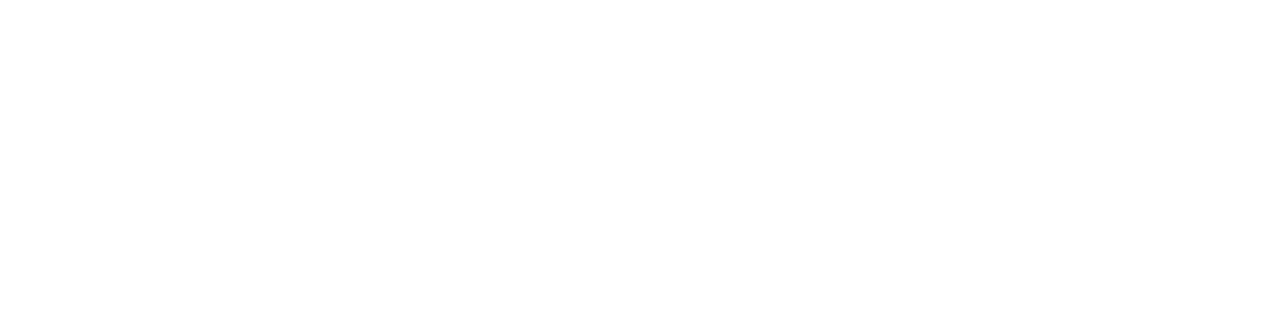
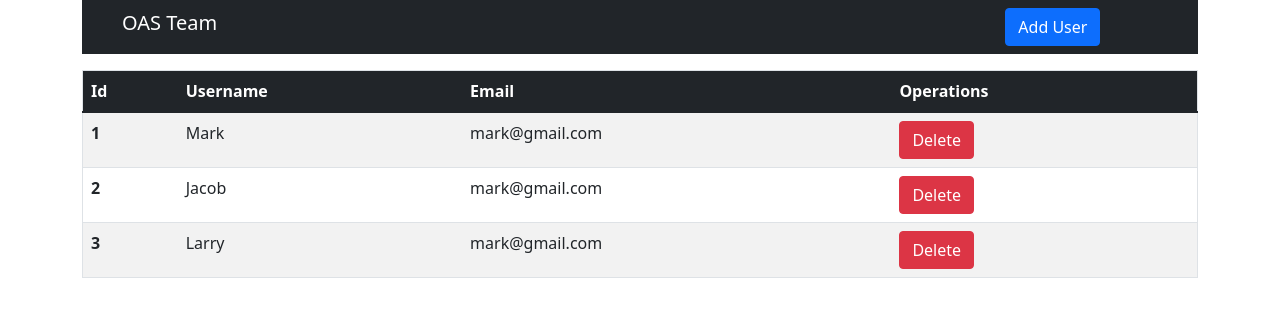
Before and after one commit to rahimasalman/Oas-front, a React (Create React App) app: page /home in a window 1280 px wide. Before the commit this address had no page. Shown: the top 316 px of the page. Built offline with nearby package versions, Linux system fonts and the light colour scheme.

Commit message:
Create: (AddUser.js and  Home,js), Update: (data.js amd App.js)

```diff
--- a/package.json
+++ b/package.json
@@ -10,12 +10,15 @@
     "devextreme": "^21.2.3",
     "devextreme-react": "^21.2.3",
     "font-awesome": "^4.7.0",
+    "history": "^5.1.0",
     "node-sass": "^6.0.1",
     "react": "^17.0.2",
     "react-bootstrap": "^2.0.2",
     "react-dom": "^17.0.2",
     "react-router-dom": "^6.0.2",
     "react-scripts": "4.0.3",
+    "reactstrap": "^9.0.1",
+    "uuid": "^8.3.2",
     "web-vitals": "^1.1.2"
   },
   "scripts": {
--- /dev/null
+++ b/src/AddUser.js
@@ -0,0 +1,56 @@
+import React, {useState} from 'react';
+import {Link} from 'react-router-dom'
+import {
+    Form,
+    FormGroup,
+    Label,
+    Input,
+    Button
+} from 'reactstrap'
+
+const AddUser = () =>{
+    const [user, setUser] = useState({
+        username: "",
+        email: ""
+    });
+    const {username, email} = user
+    const onInputChange= (e) => {
+        setUser({...user, [e.target.name]: e.target.value})
+    };
+
+    const onSubmit = (e) => {
+        e.preventDefault();
+    }
+
+    return (
+        <>
+            <h2 className="text-center mb-4">Add a user</h2>
+            <Form className="container m-3" onSubmit={e=> onSubmit(e)}>
+                <FormGroup>
+                    <Label>Name</Label>
+                    <Input type='text'
+                           name="username"
+                           placeholder="Enter Name"
+                    value={username}
+                           onChange={e => onInputChange(e)}
+                    ></Input>
+                </FormGroup>
+                <FormGroup>
+                    <Label>Email</Label>
+                    <Input type='email'
+                           placeholder="Enter email"
+                    value={email}
+                           name="email"
+                    onChange={e => onInputChange(e)}></Input>
+                </FormGroup>
+                <Button type='submit' color="success">
+                    Submit
+                </Button>
+                <Link to="/home" className="btn btn-danger m-2">Cancel</Link>
+            </Form>
+        </>
+
+    );
+}
+
+export default AddUser;
--- a/src/App.js
+++ b/src/App.js
@@ -1,6 +1,7 @@
 import './App.css'
-import DashBoard from './pages/Dashboard/Dashboard'
 import SignIn from './pages/SignIn/SignIn'
+import Home from './Home'
+import AddUser from './AddUser'
 
 import { BrowserRouter as Router, Routes, Route } from 'react-router-dom'
 
@@ -9,7 +10,8 @@
     <Router>
       <Routes>
         <Route exact path="/" element={<SignIn />} />
-        <Route exact path="/dashboard" element={<DashBoard />} />
+          <Route exact path="/home" element={<Home />} />
+        <Route exact path="/add" element={<AddUser />} />
       </Routes>
     </Router>
   )
--- /dev/null
+++ b/src/Home.js
@@ -0,0 +1,69 @@
+import React from 'react';
+import {Link} from 'react-router-dom'
+import {
+    Nav,
+    Navbar,
+    NavItem,
+    NavbarBrand,
+    Row,
+    Col
+}
+from 'reactstrap'
+
+function Home(props) {
+    return (
+       <div className="container">
+            <Navbar color="dark" dark className="mb-3">
+             <Row className='w-100 mx-3' >
+                 <Col lg={10}>
+                 <NavbarBrand href="/home"> OAS Team
+                 </NavbarBrand>
+                 </Col>
+                 <Col lg={2}  >
+                 <Nav>
+                     <NavItem>
+                         <Link className="btn btn-primary" to="/add">
+                             Add User
+                         </Link>
+                     </NavItem>
+                 </Nav>
+                 </Col>
+             </Row>
+            </Navbar>
+
+           <table className="table table-striped border ">
+               <thead className=" bg-dark text-white ">
+                   <tr>
+                       <th scope="col">Id</th>
+                       <th scope="col">Username</th>
+                       <th scope="col">Email</th>
+                       <th scope="col">Operations</th>
+                   </tr>
+               </thead>
+               <tbody>
+                   <tr>
+                       <th scope="row">1</th>
+                       <td>Mark</td>
+                       <td>mark@gmail.com</td>
+                       <td><Link to="/"  className="btn btn-danger">Delete</Link></td>
+                   </tr>
+                   <tr>
+                       <th scope="row">2</th>
+                       <td>Jacob</td>
+                       <td>mark@gmail.com</td>
+                       <td><Link to="/"  className="btn btn-danger">Delete</Link></td>
+                   </tr>
+                   <tr>
+                       <th scope="row">3</th>
+                       <td>Larry</td>
+                       <td>mark@gmail.com</td>
+                       <td><Link to="/"  className="btn btn-danger">Delete</Link></td>
+                   </tr>
+               </tbody>
+           </table>
+
+       </div>
+    );
+}
+
+export default Home;
--- a/src/Table.js
+++ /dev/null
@@ -1,7 +0,0 @@
-import React from 'react'
-
-function TableApp() {
-  return <div></div>
-}
-
-export default TableApp
--- a/src/pages/Dashboard/Dashboard.js
+++ b/src/pages/Dashboard/Dashboard.js
@@ -1,11 +1,12 @@
 import React from 'react'
-import TableApp from '../../Table.js'
 import Button from 'react-bootstrap/Button'
+
 
 function Dashboard() {
   return (
     <div className="container">
-      <TableApp />
+
+
     </div>
   )
 }
```
Also changed, not shown: src/data.js (+12 -29 lines), 1 other file (tests, documents, lock files or other folders).
